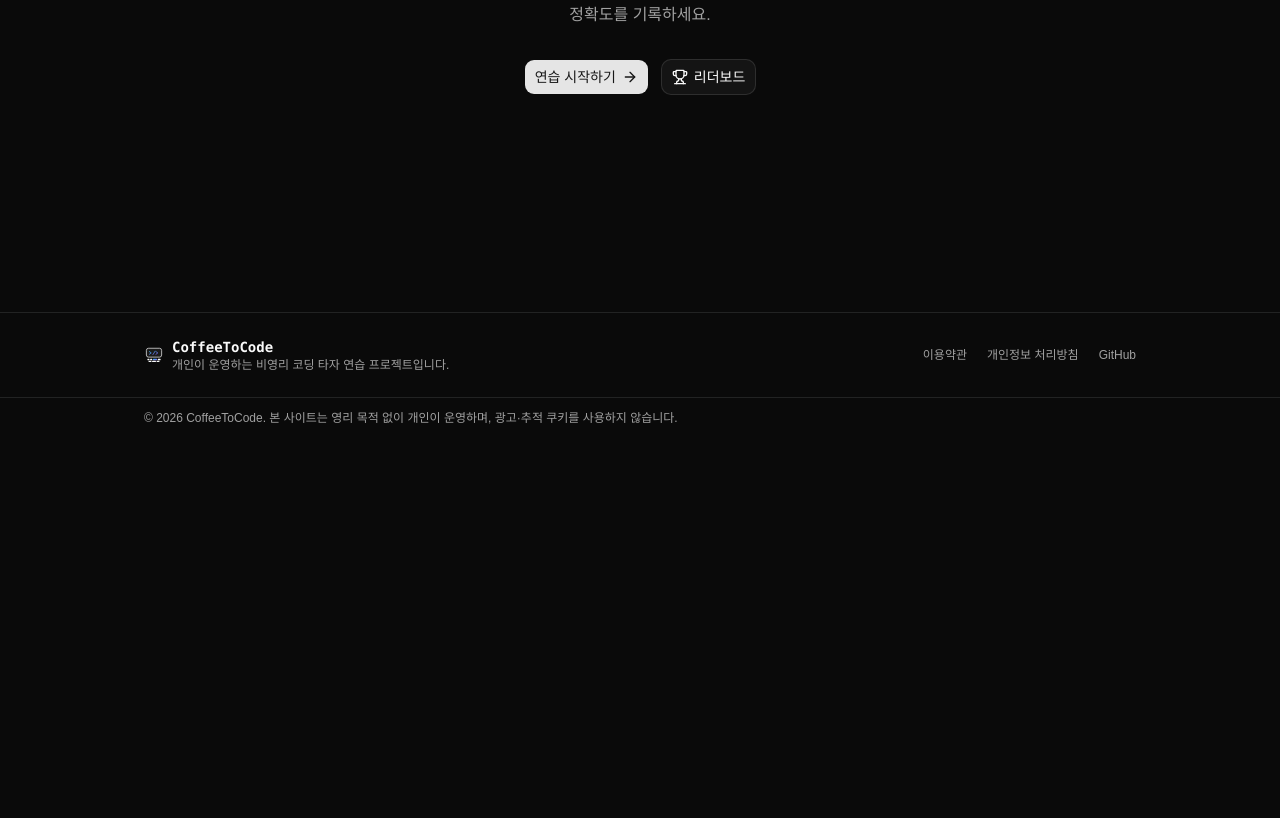
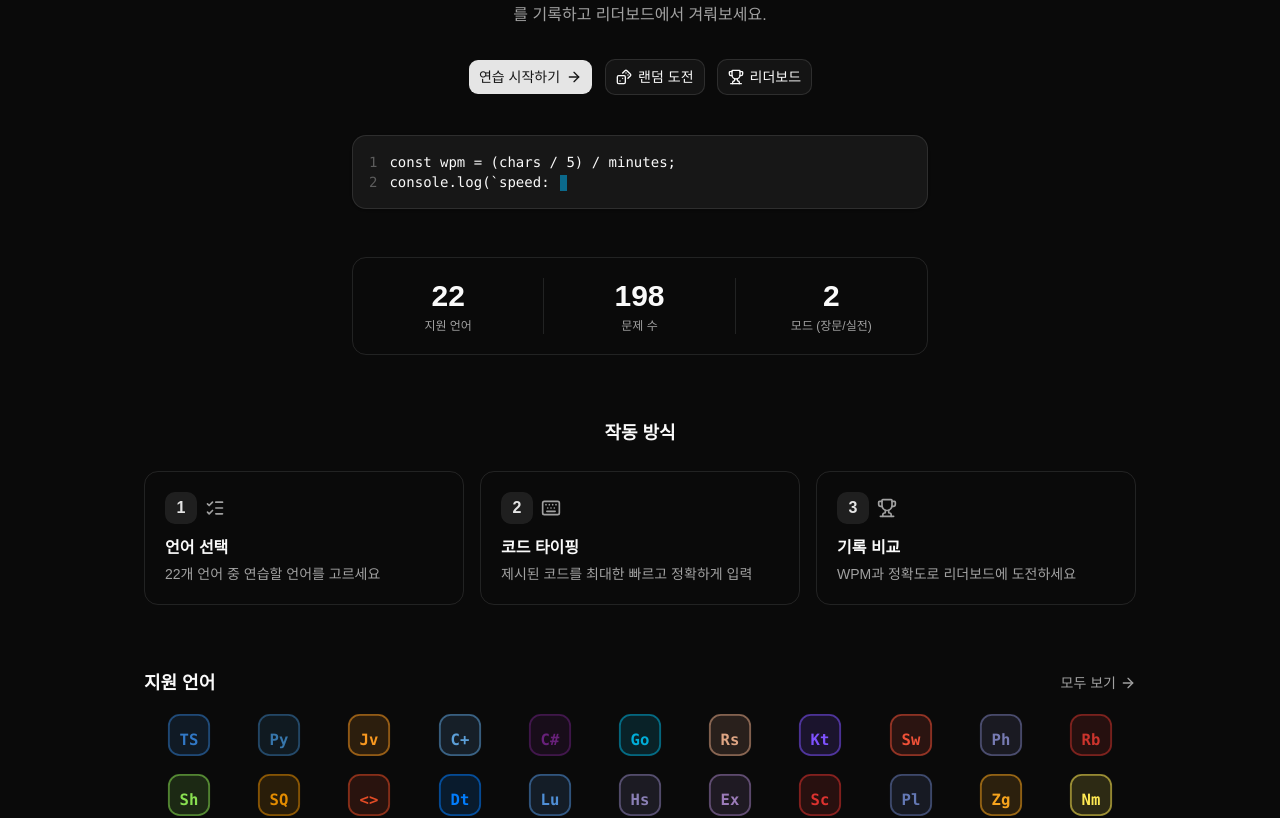
Before and after one commit to gguatit/Code-Game, a React (Vite) app: page / in a window 1280 px wide. Shown: the part 362-1180 px from the top of the page. Before the commit the page ends 800 px from the top, so only its background shows below. Built offline with nearby package versions, Linux system fonts and the light colour scheme; no server answers.

Commit message:
feat: 홈 화면 개편 (데모·통계·가이드·언어그리드·TOP기록·랜덤도전)

```diff
--- a/src/features/home/HomePage.tsx
+++ b/src/features/home/HomePage.tsx
@@ -1,15 +1,35 @@
-import { Link } from "react-router-dom";
-import { ArrowRight, Trophy } from "lucide-react";
+import { Link, useNavigate } from "react-router-dom";
+import { ArrowRight, Dices, Keyboard, ListChecks, Trophy } from "lucide-react";
 import { Button } from "@/components/ui/button";
 import { Logo } from "@/components/logo";
+import { LangBadge } from "@/components/game/lang-badge";
+import { LANGUAGES } from "@/data/languages";
+import { TypingDemo } from "./TypingDemo";
+import { TopPlayers } from "./TopPlayers";
+
+const TOTAL_SNIPPETS = 198;
+const STEPS = [
+  { icon: ListChecks, title: "언어 선택", desc: "22개 언어 중 연습할 언어를 고르세요" },
+  { icon: Keyboard, title: "코드 타이핑", desc: "제시된 코드를 최대한 빠르고 정확하게 입력" },
+  { icon: Trophy, title: "기록 비교", desc: "WPM과 정확도로 리더보드에 도전하세요" },
+];
 
 export function HomePage() {
+  const navigate = useNavigate();
+
+  const randomStart = () => {
+    const lang = LANGUAGES[Math.floor(Math.random() * LANGUAGES.length)];
+    const cat = Math.random() < 0.5 ? "long" : "practical";
+    navigate(`/play/${lang.id}?category=${cat}`);
+  };
+
   return (
     <div className="flex flex-col items-center py-16 text-center">
       <Logo className="size-28 text-foreground" />
       <h1 className="mt-6 text-4xl font-bold tracking-tight">CoffeeToCode</h1>
       <p className="mt-3 max-w-md text-muted-foreground">
-        코딩 타자 연습 게임. 용어부터 실전 코드까지, 15개 언어로 속도와 정확도를 기록하세요.
+        코딩 타자 연습 게임. 22개 언어의 장문·실전 코드로 속도와 정확도를 기록하고
+        리더보드에서 겨뤄보세요.
       </p>
       <div className="mt-8 flex gap-3">
         <Button asChild size="lg">
@@ -18,6 +38,10 @@ export function HomePage() {
             <ArrowRight />
           </Link>
         </Button>
+        <Button size="lg" variant="outline" onClick={randomStart}>
+          <Dices />
+          랜덤 도전
+        </Button>
         <Button asChild size="lg" variant="outline">
           <Link to="/leaderboard">
             <Trophy />
@@ -25,6 +49,58 @@ export function HomePage() {
           </Link>
         </Button>
       </div>
+
+      <TypingDemo />
+
+      <div className="mt-12 grid w-full max-w-xl grid-cols-3 divide-x rounded-xl border py-5">
+        {[
+          { n: "22", label: "지원 언어" },
+          { n: String(TOTAL_SNIPPETS), label: "문제 수" },
+          { n: "2", label: "모드 (장문/실전)" },
+        ].map((s) => (
+          <div key={s.label} className="px-2">
+            <div className="text-3xl font-bold">{s.n}</div>
+            <div className="mt-1 text-xs text-muted-foreground">{s.label}</div>
+          </div>
+        ))}
+      </div>
+
+      <section className="mt-16 w-full">
+        <h2 className="mb-6 text-lg font-semibold">작동 방식</h2>
+        <div className="grid gap-4 sm:grid-cols-3">
+          {STEPS.map((step, i) => (
+            <div key={step.title} className="rounded-xl border p-5 text-left">
+              <div className="flex items-center gap-2">
+                <span className="flex size-8 items-center justify-center rounded-lg bg-primary/10 font-bold text-primary">
+                  {i + 1}
+                </span>
+                <step.icon className="size-5 text-muted-foreground" />
+              </div>
+              <div className="mt-3 font-semibold">{step.title}</div>
+              <p className="mt-1 text-sm text-muted-foreground">{step.desc}</p>
+            </div>
+          ))}
+        </div>
+      </section>
+
+      <section className="mt-16 w-full">
+        <div className="mb-4 flex items-center justify-between">
+          <h2 className="text-lg font-semibold">지원 언어</h2>
+          <Link to="/langs" className="flex items-center gap-1 text-sm text-muted-foreground hover:text-foreground">
+            모두 보기
+            <ArrowRight className="size-4" />
+          </Link>
+        </div>
+        <div className="grid grid-cols-6 justify-items-center gap-y-4 sm:grid-cols-11">
+          {LANGUAGES.map((lang) => (
+            <Link key={lang.id} to={`/play/${lang.id}`} title={lang.name} className="transition hover:scale-110">
+              <LangBadge language={lang} size={44} />
+            </Link>
+          ))}
+        </div>
+      </section>
+
+      <TopPlayers />
     </div>
   );
 }
--- /dev/null
+++ b/src/features/home/TopPlayers.tsx
@@ -0,0 +1,62 @@
+import { useEffect, useState } from "react";
+import { Link } from "react-router-dom";
+import { Trophy } from "lucide-react";
+import { api, type LeaderboardEntry } from "@/lib/api";
+
+export function TopPlayers() {
+  const [entries, setEntries] = useState<LeaderboardEntry[] | null>(null);
+
+  useEffect(() => {
+    let stale = false;
+    api
+      .leaderboard("long")
+      .then((r) => !stale && setEntries(r.entries.slice(0, 5)))
+      .catch(() => !stale && setEntries([]));
+    return () => {
+      stale = true;
+    };
+  }, []);
+
+  if (entries !== null && entries.length === 0) return null;
+
+  return (
+    <section className="mt-16 w-full">
+      <div className="mb-4 flex items-center justify-between">
+        <h2 className="flex items-center gap-2 text-lg font-semibold">
+          <Trophy className="size-5 text-amber-500" />
+          장문 최고 기록
+        </h2>
+        <Link to="/leaderboard" className="text-sm text-muted-foreground hover:text-foreground">
+          전체 보기
+        </Link>
+      </div>
+      {entries === null ? (
+        <div className="h-[120px] animate-pulse rounded-xl border bg-muted/40" />
+      ) : (
+        <ol className="divide-y rounded-xl border">
+          {entries.map((e, i) => (
+            <li key={i} className="flex items-center justify-between px-4 py-2.5 text-sm">
+              <span className="flex items-center gap-3">
+                <span
+                  className={
+                    i === 0
+                      ? "w-5 font-bold text-amber-500"
+                      : i === 1
+                        ? "w-5 font-bold text-slate-400"
+                        : i === 2
+                          ? "w-5 font-bold text-orange-700/80 dark:text-orange-400"
+                          : "w-5 text-muted-foreground"
+                  }
+                >
+                  {i + 1}
+                </span>
+                {e.displayName}
+              </span>
+              <span className="font-mono font-semibold">{Math.round(e.wpm)} WPM</span>
+            </li>
+          ))}
+        </ol>
+      )}
+    </section>
+  );
+}
--- /dev/null
+++ b/src/features/home/TypingDemo.tsx
@@ -0,0 +1,38 @@
+import { useEffect, useState } from "react";
+
+const DEMO_TEXT =
+  'const wpm = (chars / 5) / minutes;\nconsole.log(`speed: ${wpm} WPM`);';
+
+export function TypingDemo() {
+  const [typed, setTyped] = useState(0);
+
+  useEffect(() => {
+    if (window.matchMedia("(prefers-reduced-motion: reduce)").matches) return;
+    const id = setInterval(() => {
+      setTyped((n) => (n >= DEMO_TEXT.length ? 0 : n + 1));
+    }, 45);
+    return () => clearInterval(id);
+  }, []);
+
+  const done = typed >= DEMO_TEXT.length;
+  const shown = DEMO_TEXT.slice(0, typed).split("\n");
+
+  return (
+    <div className="mx-auto mt-10 w-full max-w-xl rounded-xl border bg-card p-4 text-left font-mono text-sm shadow-sm">
+      {shown.map((line, i) => (
+        <div key={i} className="flex">
+          <span className="mr-3 select-none text-muted-foreground/50">{i + 1}</span>
+          <span className="whitespace-pre-wrap">
+            {line}
+            {i === shown.length - 1 && (
+              <span className="ml-0.5 inline-block h-4 w-[7px] animate-pulse bg-sky-400 align-middle" />
+            )}
+          </span>
+        </div>
+      ))}
+      {done && (
+        <div className="mt-2 text-xs text-emerald-500">ok, finished in demo time</div>
+      )}
+    </div>
+  );
+}
--- a/src/features/play/PlayPage.tsx
+++ b/src/features/play/PlayPage.tsx
@@ -1,5 +1,5 @@
 import { useCallback, useEffect, useState } from "react";
-import { Navigate, useParams } from "react-router-dom";
+import { Navigate, useParams, useSearchParams } from "react-router-dom";
 import { ResultCard } from "@/components/game/result-card";
 import { StatsBar } from "@/components/game/stats-bar";
 import { TypingArea } from "@/components/game/typing-area";
@@ -18,9 +18,11 @@ const pickSnippet = (snippets: readonly Snippet[]) =>
 function Play({ language }: { language: LanguageDef }) {
   // ponytail: LanguageDef.id는 string이지만 스니펫 레지스트리 키와 실제로 동일 — 캐스팅 한 줄로 타협
   const langId = language.id as Parameters<typeof getSnippets>[0];
-  const [category, setCategory] = useState<CategoryId>("long");
+  const [searchParams] = useSearchParams();
+  const initialCategory: CategoryId = searchParams.get("category") === "practical" ? "practical" : "long";
+  const [category, setCategory] = useState<CategoryId>(initialCategory);
   const [state, setState] = useState<TypingState>(() =>
-    initState(pickSnippet(getSnippets(langId, "long"))),
+    initState(pickSnippet(getSnippets(langId, initialCategory))),
   );
 
   const finished = state.finishedAt !== null;
```
